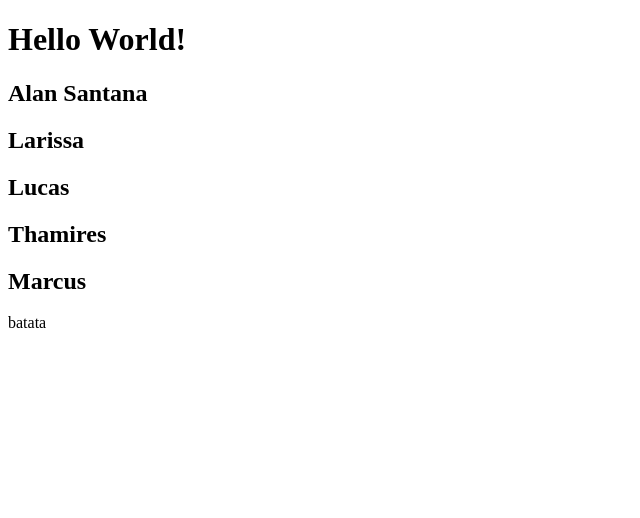
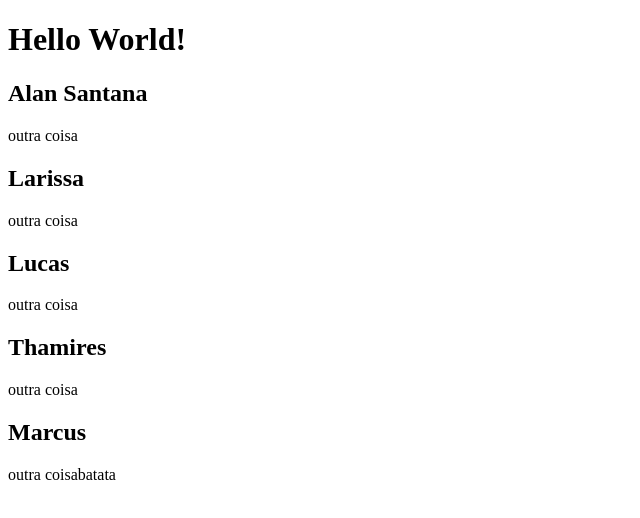
Before and after one commit to ParkerRoR/reactrecode, a React (Create React App) app: page / in a window 1280 px wide. Shown: the top 518 px of the page, without its empty margins (0-640 px from the left). Built offline with nearby package versions, Linux system fonts and the light colour scheme.

Commit message:
zoei a identação

```diff
--- a/src/components/Card/Card.js
+++ b/src/components/Card/Card.js
@@ -3,7 +3,10 @@ import {Component} from 'react'
 class Card extends Component{
   render(){
     return(
+      <>
     <h2>{this.props.nome}</h2>
+    outra coisa
+    </>
     )
   }
 }
```
